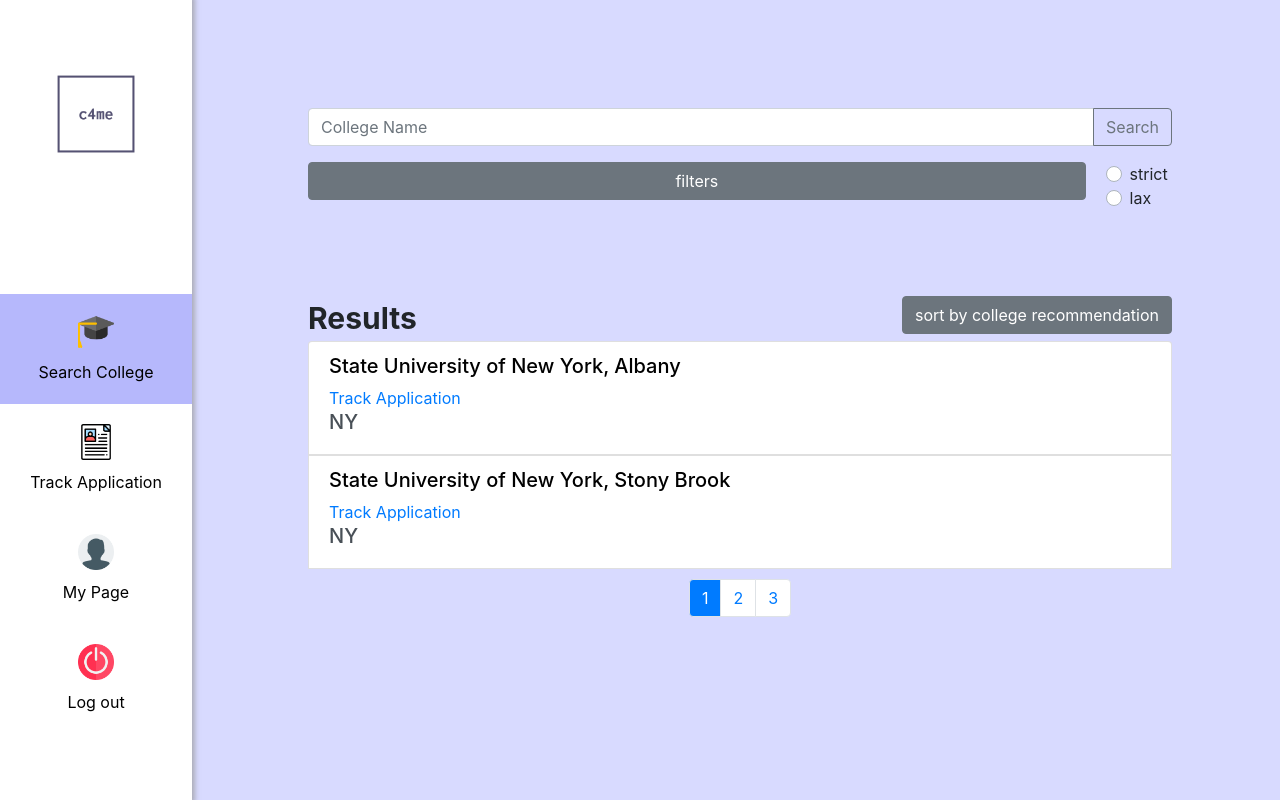
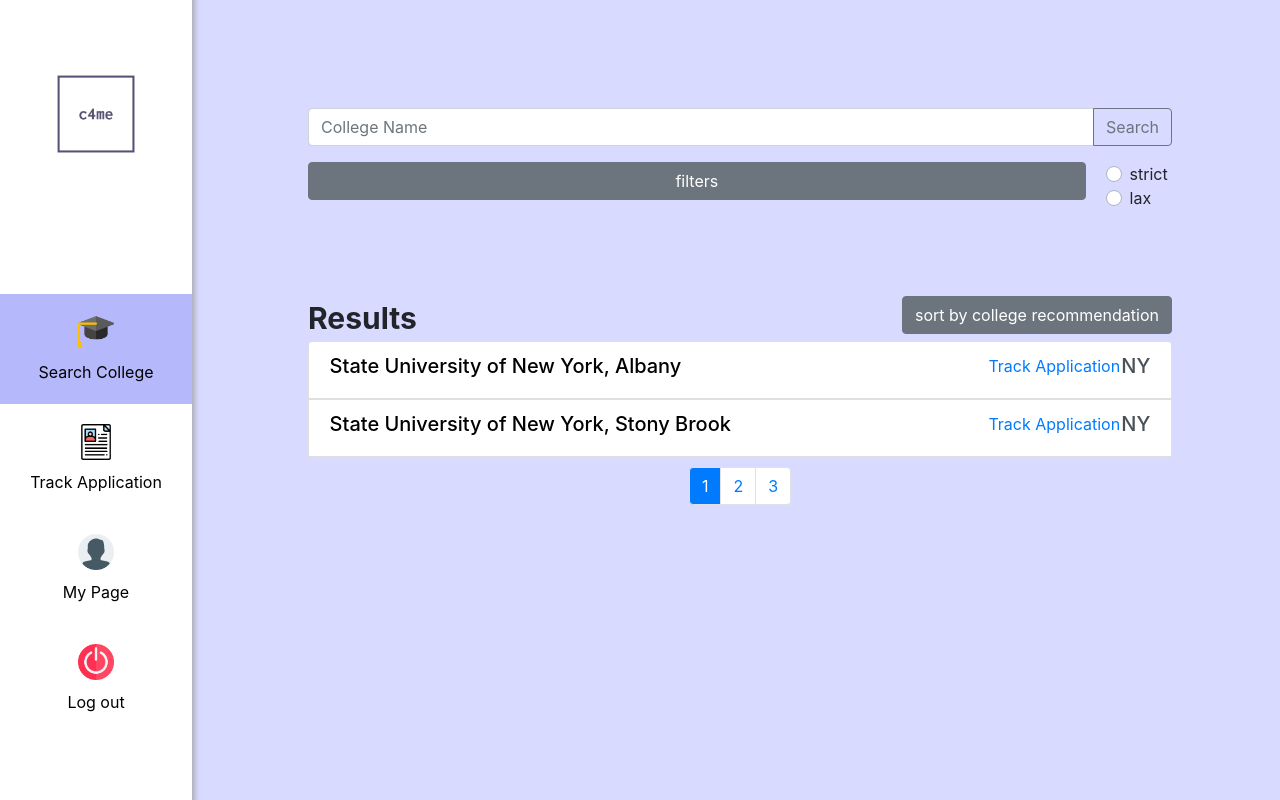
Before and after one commit to RongYu98/DRAX, a React (Create React App) app in the folder front_end/react_app/: page /main in a window 1280 px wide. Built offline with nearby package versions, Linux system fonts and the light colour scheme.

Commit message:
fixed styling issues for search college

```diff
--- a/front_end/react_app/src/gui/css/common.css
+++ b/front_end/react_app/src/gui/css/common.css
@@ -2,6 +2,12 @@
 
 .btm-space-main{
     margin: 0;
+}
+
+.list-group-item {
+    display: flex !important;
+    flex-direction: row !important;
+    justify-content: space-around !important;
 }
 
 
@@ -161,11 +167,7 @@ label[for="strict"],label[for="lax"]{cursor: pointer;}
     font-weight: bold;
     font-size: 30px;
 }
-.list-group-item{
-    display:flex;
-    flex-direction:row;
-    justify-content: space-around;
-}
+
 .list-group-item:hover{
     background-color: #c3c5f7f7;
 }
--- a/front_end/react_app/src/gui/css/track_application.css
+++ b/front_end/react_app/src/gui/css/track_application.css
@@ -1,12 +1,22 @@
+/* react styling fixes */
+
+.trello-list-group-item > h5{
+    color: black;
+    width: 50%;
+}
+
+
+
+/*********************************************************************************** END ************************************************************************************/
+
+
+
 /* result */
 #plot-btn{
     position: absolute;
     right:0;
 }
-.list-group-item > h5{
-    color: black;
-    width: 50%;
-}
+
 h5:nth-child(2) {
     text-align: end;
 }
```
